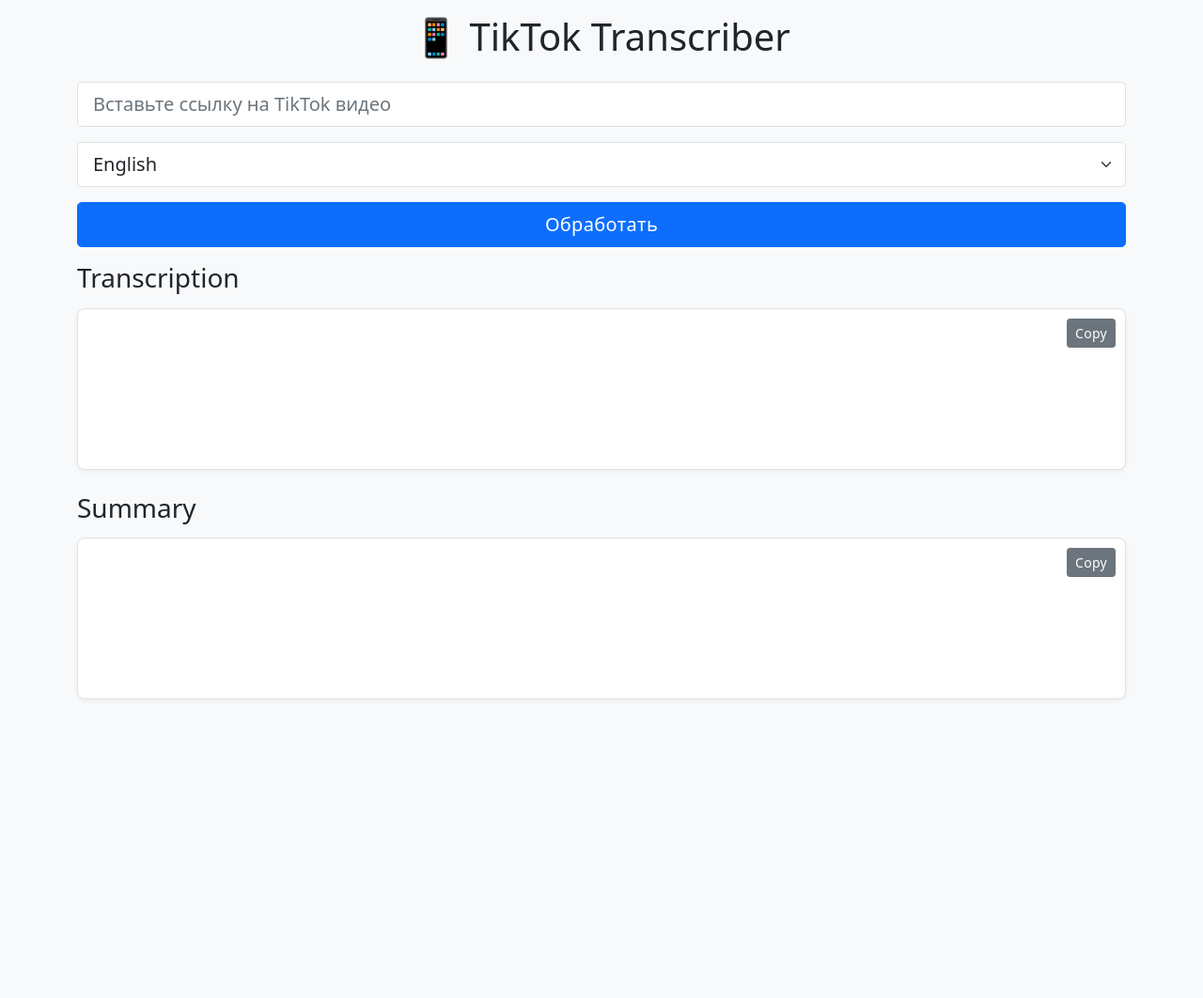
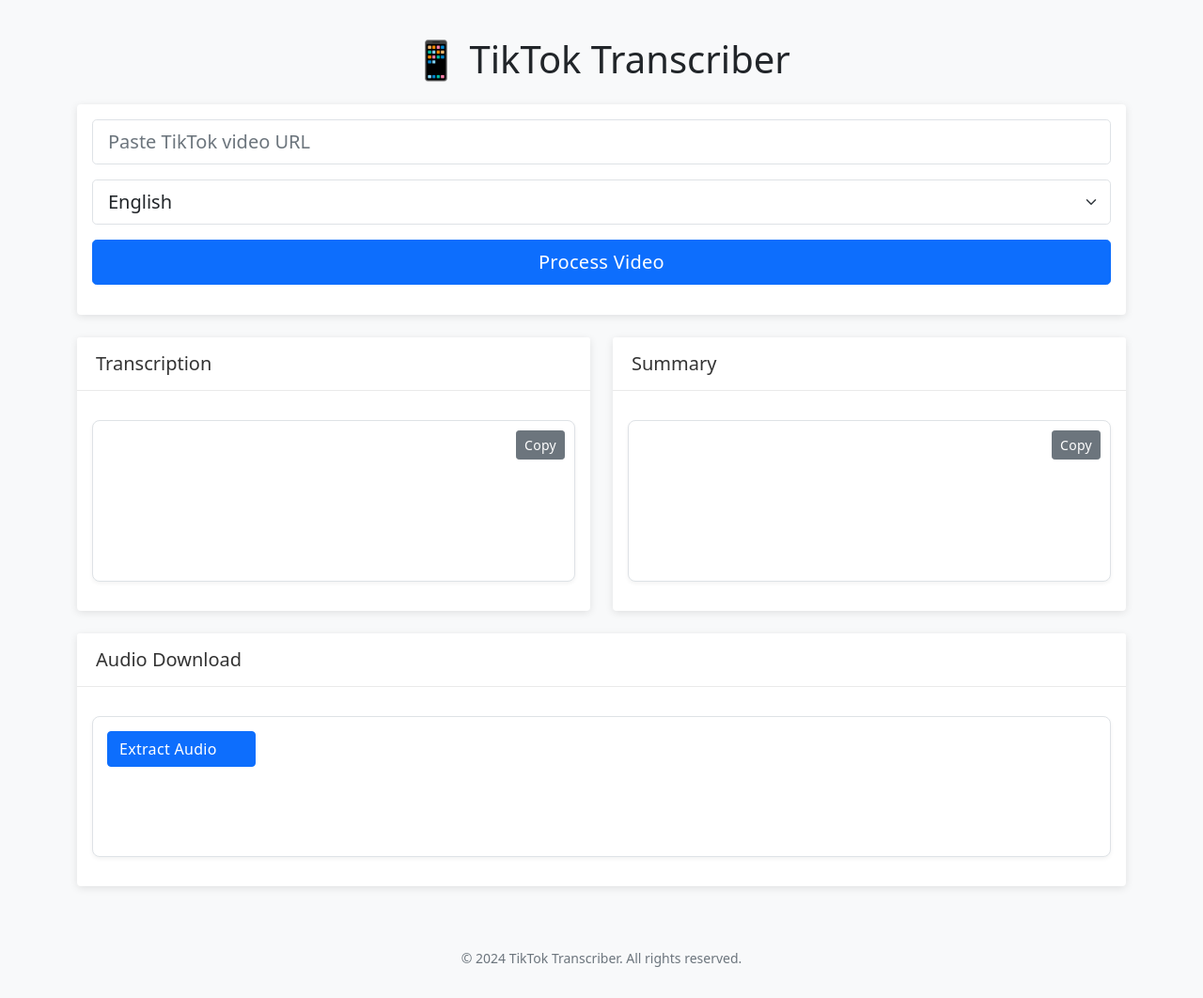
Before and after one commit to tikserziku/TikTok-Transcriber, a FastAPI app: template templates/index.html in a window 1280 px wide. Shown: the whole page at 94% size. Before the commit the page ends 744 px from the top, so only its background shows below. Run offline with FastAPI, Linux system fonts and the light colour scheme; the template is opened without the code that fills it, so the values that code supplies are empty.

Commit message:
Update index.html

```diff
--- a/templates/index.html
+++ b/templates/index.html
@@ -1,62 +1,126 @@
 <!DOCTYPE html>
-<html>
+<html lang="en">
 <head>
     <title>TikTok Transcriber</title>
+    <meta charset="UTF-8">
     <meta name="viewport" content="width=device-width, initial-scale=1.0">
     <link href="https://cdn.jsdelivr.net/npm/bootstrap@5.1.3/dist/css/bootstrap.min.css" rel="stylesheet">
-    <link href="/static/css/style.css" rel="stylesheet">  <!-- Link to your CSS file -->
-    <style>
-        /*  Add any necessary inline styles here */
-        #progress-container {
-            display: none; /* Initially hidden */
-        }
-    </style>
+    <link href="/static/css/style.css" rel="stylesheet">
 </head>
 <body>
-    <div class="container">
+    <div class="container py-4">
+        <!-- Header -->
         <h1 class="mb-4 text-center">📱 TikTok Transcriber</h1>
 
+        <!-- Input Form -->
+        <div class="card mb-4">
+            <div class="card-body">
                 <div class="mb-3">
-            <input type="text" id="tiktokUrl" class="form-control form-control-lg" placeholder="Вставьте ссылку на TikTok видео">
+                    <input type="text"
+                           id="tiktokUrl"
+                           class="form-control form-control-lg"
+                           placeholder="Paste TikTok video URL">
                 </div>
-
                 <div class="mb-3">
                     <select id="language" class="form-select form-select-lg mb-3">
                         <option value="en">English</option>
-                <option value="ru">Русский</option>
-                <option value="lt">Lietuvių</option>
+                        <option value="ru">Russian</option>
+                        <option value="lt">Lithuanian</option>
                     </select>
-            <button onclick="processVideo()" class="btn btn-primary btn-lg w-100">Обработать</button>
+                    <button onclick="processVideo()"
+                            class="btn btn-primary btn-lg w-100">
+                        Process Video
+                    </button>
                 </div>
-
-        <div id="progress-container" class="progress-container">
-            <div class="progress-label">Загрузка видео</div>
-            <div class="progress mb-3">
-                <div id="download-progress" class="progress-bar" role="progressbar" style="width: 0%">0%</div>
-            </div>
-
-            <div class="progress-label">Обработка видео</div>
-            <div class="progress mb-3">
-                <div id="process-progress" class="progress-bar bg-success" role="progressbar" style="width: 0%">0%</div>
             </div>
         </div>
 
-        <div class="mb-4">
-            <h3>Transcription</h3>
-            <div id="transcription" class="result-box">
-                <button onclick="copyText('transcription')" class="btn btn-sm btn-secondary copy-btn">Copy</button>
-                <div class="content"></div>
+        <!-- Progress Indicators -->
+        <div id="progress-container" class="progress-container card mb-4">
+            <div class="card-body">
+                <div class="progress-label">Downloading Video</div>
+                <div class="progress mb-3">
+                    <div id="download-progress"
+                         class="progress-bar"
+                         role="progressbar"
+                         style="width: 0%">0%</div>
+                </div>
+                <div class="progress-label">Processing Video</div>
+                <div class="progress mb-3">
+                    <div id="process-progress"
+                         class="progress-bar bg-success"
+                         role="progressbar"
+                         style="width: 0%">0%</div>
+                </div>
             </div>
         </div>
 
-        <div class="mb-4">
-            <h3>Summary</h3>
-            <div id="summary" class="result-box">
-                <button onclick="copyText('summary')" class="btn btn-sm btn-secondary copy-btn">Copy</button>
+        <!-- Results Section -->
+        <div class="row">
+            <!-- Transcription -->
+            <div class="col-md-6 mb-4">
+                <div class="card h-100">
+                    <div class="card-header">
+                        <h3 class="mb-0">Transcription</h3>
+                    </div>
+                    <div class="card-body">
+                        <div id="transcription" class="result-box">
+                            <button onclick="copyText('transcription')"
+                                    class="btn btn-sm btn-secondary copy-btn">
+                                Copy
+                            </button>
                             <div class="content"></div>
                         </div>
                     </div>
                 </div>
+            </div>
 
-    <script src="/static/js/script.js"></script> </body>
+            <!-- Summary -->
+            <div class="col-md-6 mb-4">
+                <div class="card h-100">
+                    <div class="card-header">
+                        <h3 class="mb-0">Summary</h3>
+                    </div>
+                    <div class="card-body">
+                        <div id="summary" class="result-box">
+                            <button onclick="copyText('summary')"
+                                    class="btn btn-sm btn-secondary copy-btn">
+                                Copy
+                            </button>
+                            <div class="content"></div>
+                        </div>
+                    </div>
+                </div>
+            </div>
+        </div>
+
+        <!-- Audio Download -->
+        <div class="card mb-4">
+            <div class="card-header">
+                <h3 class="mb-0">Audio Download</h3>
+            </div>
+            <div class="card-body">
+                <div id="audio-download" class="result-box">
+                    <button id="extract-audio-btn"
+                            class="btn btn-primary"
+                            onclick="extractAudio()">
+                        Extract Audio
+                        <span class="processing-indicator spinner-border spinner-border-sm"
+                              role="status"
+                              aria-hidden="true"></span>
+                    </button>
+                    <div id="audio-status" class="content mt-2"></div>
+                    <div class="alert alert-danger" role="alert"></div>
+                </div>
+            </div>
+        </div>
+    </div>
+
+    <!-- Footer -->
+    <footer class="text-center text-muted py-3">
+        <small>© 2024 TikTok Transcriber. All rights reserved.</small>
+    </footer>
+
+    <script src="/static/js/script.js"></script>
+</body>
 </html>
```
Lines whose indentation alone changed are shown as unchanged.
